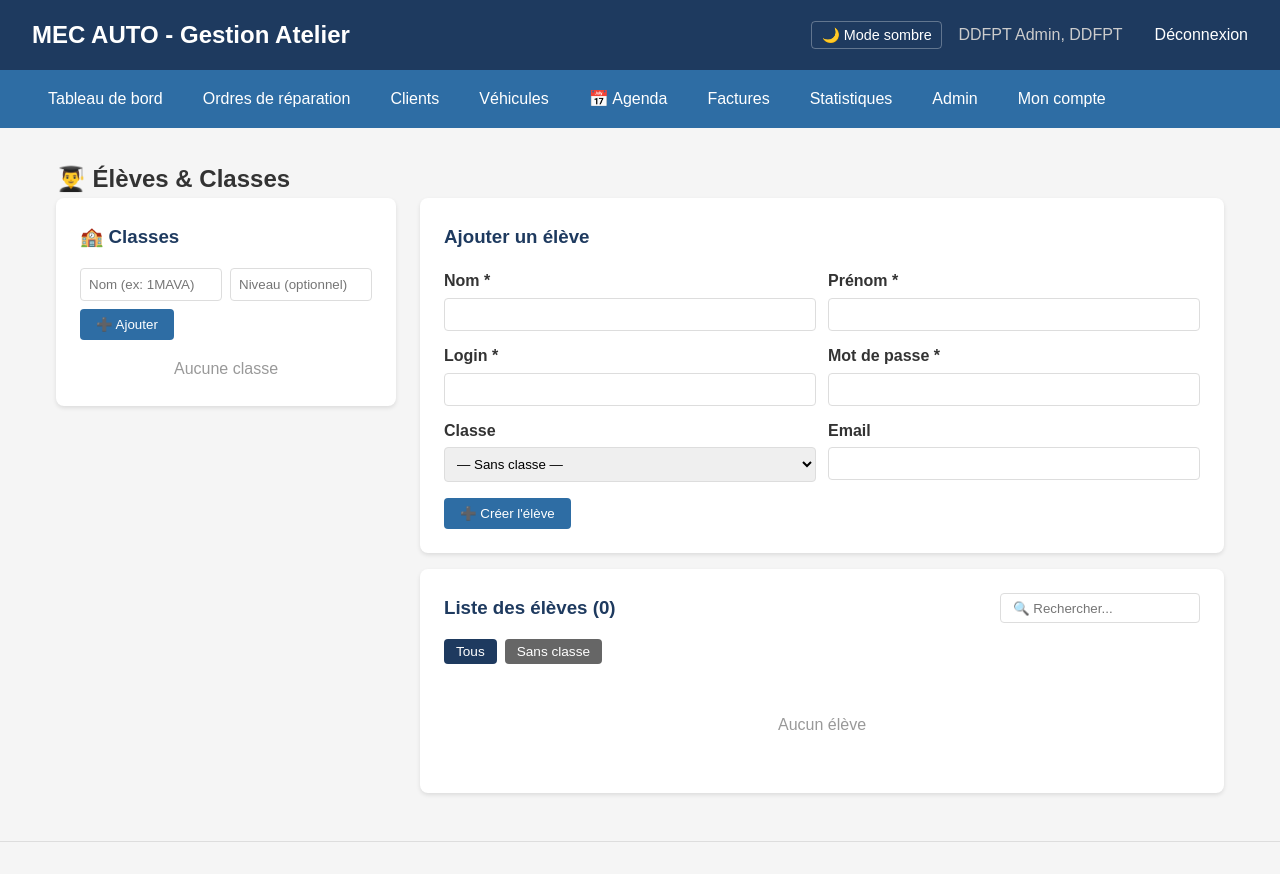
After one commit to cv2b79/meca-auto, a Flask app: page /settings/eleves in a window 1280 px wide. The commit adds this page. Run offline with Flask 3, Linux system fonts and the light colour scheme; a user stored in the database is signed in; data comes from the database, SQL or seed files in the repository; data that the repository does not hold is empty.

Commit message:
Gestion élèves/classes par enseignants : route /settings/eleves + permission manage_eleves + nav

```diff
--- a/app/routes/settings.py
+++ b/app/routes/settings.py
@@ -308,6 +308,122 @@ def _fournitures_redirect():
     if current_user.role == 'ddfpt':
         return redirect(url_for('settings.admin') + '#fournitures')
     return redirect(url_for('settings.fournitures'))
+
+
+@settings_bp.route('/eleves', methods=['GET', 'POST'])
+@login_required
+def eleves():
+    """Page de gestion des classes et élèves — accessible aux enseignants et DDFPT."""
+    if not current_user.can_manage_eleves():
+        flash('Accès refusé', 'error')
+        return redirect(url_for('main.index'))
+
+    if request.method == 'POST':
+        action = request.form.get('action')
+
+        # ── Classes ────────────────────────────────────────────────
+        if action == 'add_classe':
+            nom = request.form.get('nom', '').strip()
+            niveau = request.form.get('niveau', '').strip()
+            if nom:
+                if Classe.query.filter_by(nom=nom).first():
+                    flash('Une classe avec ce nom existe déjà', 'error')
+                else:
+                    db.session.add(Classe(nom=nom, niveau=niveau or None))
+                    db.session.commit()
+                    Log.log(current_user, 'add_classe', f'Classe créée : {nom}')
+                    flash(f'Classe « {nom} » créée', 'success')
+
+        elif action == 'edit_classe':
+            cls = Classe.query.get(request.form.get('id'))
+            if cls:
+                cls.nom = request.form.get('nom', cls.nom).strip()
+                cls.niveau = request.form.get('niveau', '').strip() or None
+                db.session.commit()
+                flash('Classe modifiée', 'success')
+
+        elif action == 'toggle_classe':
+            cls = Classe.query.get(request.form.get('id'))
+            if cls:
+                cls.actif = not cls.actif
+                db.session.commit()
+                flash(f'Classe {"activée" if cls.actif else "désactivée"}', 'success')
+
+        elif action == 'delete_classe':
+            # Seulement le DDFPT peut supprimer une classe
+            if current_user.role != 'ddfpt':
+                flash('Seul l\'administrateur peut supprimer une classe', 'error')
+            else:
+                cls = Classe.query.get(request.form.get('id'))
+                if cls:
+                    nb = User.query.filter_by(classe_id=cls.id).count()
+                    if nb > 0:
+                        flash(f'Impossible : {nb} élève(s) sont dans cette classe', 'error')
+                    else:
+                        nom_cls = cls.nom
+                        db.session.delete(cls)
+                        db.session.commit()
+                        flash(f'Classe « {nom_cls} » supprimée', 'success')
+
+        # ── Élèves ────────────────────────────────────────────────
+        elif action == 'add_eleve':
+            nom = request.form.get('nom', '').strip()
+            prenom = request.form.get('prenom', '').strip()
+            login = request.form.get('login', '').strip()
+            password = request.form.get('password', '').strip()
+            classe_id = request.form.get('classe_id') or None
+            email = request.form.get('email', '').strip() or None
+            if nom and prenom and login and password:
+                if User.query.filter_by(login=login).first():
+                    flash('Login déjà utilisé', 'error')
+                else:
+                    u = User(nom=nom, prenom=prenom, login=login, role='eleve',
+                             email=email, classe_id=int(classe_id) if classe_id else None)
+                    u.set_password(password)
+                    db.session.add(u)
+                    db.session.commit()
+                    Log.log(current_user, 'add_eleve', f'Élève créé : {prenom} {nom}', 'User', u.id)
+                    flash(f'Élève « {prenom} {nom} » créé', 'success')
+            else:
+                flash('Nom, prénom, login et mot de passe sont obligatoires', 'error')
+
+        elif action == 'edit_eleve':
+            u = User.query.get(request.form.get('id'))
+            if u and u.role == 'eleve':
+                u.nom = request.form.get('nom', u.nom).strip()
+                u.prenom = request.form.get('prenom', u.prenom).strip()
+                u.login = request.form.get('login', u.login).strip()
+                u.email = request.form.get('email', '').strip() or None
+                classe_id = request.form.get('classe_id')
+                u.classe_id = int(classe_id) if classe_id else None
+                new_pw = request.form.get('password', '').strip()
+                if new_pw:
+                    u.set_password(new_pw)
+                db.session.commit()
+                Log.log(current_user, 'edit_eleve', f'Élève modifié : {u.prenom} {u.nom}', 'User', u.id)
+                flash('Élève modifié', 'success')
+
+        elif action == 'toggle_eleve':
+            u = User.query.get(request.form.get('id'))
+            if u and u.role == 'eleve':
+                u.actif = not u.actif
+                db.session.commit()
+                flash(f'Élève {"activé" if u.actif else "désactivé"}', 'success')
+
+        elif action == 'delete_eleve':
+            u = User.query.get(request.form.get('id'))
+            if u and u.role == 'eleve':
+                nom_eleve = f'{u.prenom} {u.nom}'
+                uid = u.id
+                _cascade_delete_user(u)
+                Log.log(current_user, 'delete_eleve', f'Élève supprimé : {nom_eleve}', 'User', uid)
+                flash(f'Élève « {nom_eleve} » supprimé', 'success')
+
+        return redirect(url_for('settings.eleves'))
+
+    classes = Classe.query.order_by(Classe.nom).all()
+    eleves = User.query.filter_by(role='eleve').order_by(User.nom, User.prenom).all()
+    return render_template('settings/eleves.html', classes=classes, eleves=eleves)
 
 
 @settings_bp.route('/fournitures', methods=['GET', 'POST'])
--- a/app/templates/base.html
+++ b/app/templates/base.html
@@ -133,7 +133,8 @@
         <a href="{{ url_for('settings.fournitures') }}" {% if request.endpoint == 'settings.fournitures' %}class="active"{% endif %}>🧴 Fournitures</a>
         {% endif %}
         {% if current_user.role == 'enseignant' %}
-        <a href="{{ url_for('settings.checklist') }}" {% if request.endpoint == 'settings.checklist' %}class="active"{% endif %}>Checklist</a>
+        <a href="{{ url_for('settings.eleves') }}" {% if request.endpoint == 'settings.eleves' %}class="active"{% endif %}>👨‍🎓 Élèves</a>
+        <a href="{{ url_for('settings.checklist') }}" {% if request.endpoint == 'settings.checklist' %}class="active"{% endif %}>✅ Checklist</a>
         {% endif %}
         {% if current_user.role not in ['eleve'] %}
         <a href="{{ url_for('settings.mon_compte') }}" {% if request.endpoint == 'settings.mon_compte' %}class="active"{% endif %}>Mon compte</a>
--- /dev/null
+++ b/app/templates/settings/eleves.html
@@ -0,0 +1,294 @@
+{% extends "base.html" %}
+{% block title %}Gestion élèves & classes{% endblock %}
+{% block content %}
+
+<h2>👨‍🎓 Élèves & Classes</h2>
+
+<div style="display: grid; grid-template-columns: 340px 1fr; gap: 1.5rem; align-items: start;">
+
+  <!-- ══════════════════ CLASSES ══════════════════ -->
+  <div>
+    <div class="card">
+      <h3 style="margin-top:0;">🏫 Classes</h3>
+
+      <!-- Formulaire ajout classe -->
+      <form method="POST" style="display:flex; gap:.5rem; margin-bottom:1rem; flex-wrap:wrap;">
+        <input type="hidden" name="action" value="add_classe">
+        <input type="text" name="nom" placeholder="Nom (ex: 1MAVA)" required
+               style="flex:1; min-width:100px; padding:.5rem; border:1px solid #ddd; border-radius:4px;">
+        <input type="text" name="niveau" placeholder="Niveau (optionnel)"
+               style="flex:1; min-width:100px; padding:.5rem; border:1px solid #ddd; border-radius:4px;">
+        <button type="submit" class="btn" style="padding:.5rem 1rem;">➕ Ajouter</button>
+      </form>
+
+      <!-- Liste des classes -->
+      {% if classes %}
+      <table style="width:100%; font-size:.9rem;">
+        <thead>
+          <tr>
+            <th>Classe</th>
+            <th>Niveau</th>
+            <th style="text-align:center;">Élèves</th>
+            <th></th>
+          </tr>
+        </thead>
+        <tbody>
+        {% for cls in classes %}
+        {% set nb_eleves = eleves | selectattr('classe_id', 'equalto', cls.id) | list | length %}
+        <tr style="{% if not cls.actif %}opacity:.5;{% endif %}">
+          <td><strong>{{ cls.nom }}</strong></td>
+          <td style="color:#666;">{{ cls.niveau or '—' }}</td>
+          <td style="text-align:center;">{{ nb_eleves }}</td>
+          <td style="white-space:nowrap; text-align:right;">
+            <!-- Toggle actif -->
+            <form method="POST" style="display:inline;">
+              <input type="hidden" name="action" value="toggle_classe">
+              <input type="hidden" name="id" value="{{ cls.id }}">
+              <button type="submit" class="btn btn-secondary" style="padding:.2rem .5rem; font-size:.8rem;"
+                      title="{{ 'Désactiver' if cls.actif else 'Activer' }}">
+                {{ '✅' if cls.actif else '⬜' }}
+              </button>
+            </form>
+            {% if current_user.role == 'ddfpt' %}
+            <!-- Supprimer classe (DDFPT uniquement) -->
+            <form method="POST" style="display:inline;"
+                  onsubmit="return confirm('Supprimer la classe {{ cls.nom }} ?')">
+              <input type="hidden" name="action" value="delete_classe">
+              <input type="hidden" name="id" value="{{ cls.id }}">
+              <button type="submit" class="btn btn-danger" style="padding:.2rem .5rem; font-size:.8rem;">🗑️</button>
+            </form>
+            {% endif %}
+          </td>
+        </tr>
+        {% endfor %}
+        </tbody>
+      </table>
+      {% else %}
+      <p style="color:#999; text-align:center;">Aucune classe</p>
+      {% endif %}
+    </div>
+  </div>
+
+  <!-- ══════════════════ ÉLÈVES ══════════════════ -->
+  <div>
+    <div class="card">
+      <h3 style="margin-top:0;">Ajouter un élève</h3>
+      <form method="POST">
+        <input type="hidden" name="action" value="add_eleve">
+        <div style="display:grid; grid-template-columns:1fr 1fr; gap:.75rem;">
+          <div>
+            <label style="display:block; font-weight:bold; margin-bottom:.25rem;">Nom *</label>
+            <input type="text" name="nom" required style="width:100%; padding:.5rem; border:1px solid #ddd; border-radius:4px;">
+          </div>
+          <div>
+            <label style="display:block; font-weight:bold; margin-bottom:.25rem;">Prénom *</label>
+            <input type="text" name="prenom" required style="width:100%; padding:.5rem; border:1px solid #ddd; border-radius:4px;">
+          </div>
+          <div>
+            <label style="display:block; font-weight:bold; margin-bottom:.25rem;">Login *</label>
+            <input type="text" name="login" required style="width:100%; padding:.5rem; border:1px solid #ddd; border-radius:4px;">
+          </div>
+          <div>
+            <label style="display:block; font-weight:bold; margin-bottom:.25rem;">Mot de passe *</label>
+            <input type="password" name="password" required style="width:100%; padding:.5rem; border:1px solid #ddd; border-radius:4px;">
+          </div>
+          <div>
+            <label style="display:block; font-weight:bold; margin-bottom:.25rem;">Classe</label>
+            <select name="classe_id" style="width:100%; padding:.5rem; border:1px solid #ddd; border-radius:4px;">
+              <option value="">— Sans classe —</option>
+              {% for cls in classes if cls.actif %}
+              <option value="{{ cls.id }}">{{ cls.nom }}{% if cls.niveau %} ({{ cls.niveau }}){% endif %}</option>
+              {% endfor %}
+            </select>
+          </div>
+          <div>
+            <label style="display:block; font-weight:bold; margin-bottom:.25rem;">Email</label>
+            <input type="email" name="email" style="width:100%; padding:.5rem; border:1px solid #ddd; border-radius:4px;">
+          </div>
+        </div>
+        <button type="submit" class="btn" style="margin-top:1rem;">➕ Créer l'élève</button>
+      </form>
+    </div>
+
+    <!-- Liste élèves -->
+    <div class="card" style="margin-top:1rem;">
+      <div style="display:flex; justify-content:space-between; align-items:center; margin-bottom:1rem;">
+        <h3 style="margin:0;">Liste des élèves ({{ eleves|length }})</h3>
+        <input type="text" id="searchEleve" placeholder="🔍 Rechercher..." oninput="filterEleves()"
+               style="padding:.4rem .75rem; border:1px solid #ddd; border-radius:4px; width:200px;">
+      </div>
+
+      <!-- Filtre par classe -->
+      <div style="display:flex; gap:.5rem; flex-wrap:wrap; margin-bottom:1rem;">
+        <button class="btn btn-secondary filtre-classe active" data-classe="" onclick="filtreClasse(this, '')"
+                style="padding:.3rem .75rem; font-size:.85rem;">Tous</button>
+        {% for cls in classes %}
+        <button class="btn btn-secondary filtre-classe" data-classe="{{ cls.id }}" onclick="filtreClasse(this, '{{ cls.id }}')"
+                style="padding:.3rem .75rem; font-size:.85rem;">{{ cls.nom }}</button>
+        {% endfor %}
+        <button class="btn btn-secondary filtre-classe" data-classe="0" onclick="filtreClasse(this, '0')"
+                style="padding:.3rem .75rem; font-size:.85rem;">Sans classe</button>
+      </div>
+
+      {% if eleves %}
+      <table id="tableEleves" style="width:100%;">
+        <thead>
+          <tr>
+            <th>Nom</th>
+            <th>Prénom</th>
+            <th>Login</th>
+            <th>Classe</th>
+            <th>État</th>
+            <th></th>
+          </tr>
+        </thead>
+        <tbody>
+        {% for u in eleves %}
+        <tr data-classe="{{ u.classe_id or '0' }}" data-nom="{{ u.nom|lower }} {{ u.prenom|lower }}"
+            style="{% if not u.actif %}opacity:.5;{% endif %}">
+          <td><strong>{{ u.nom }}</strong></td>
+          <td>{{ u.prenom }}</td>
+          <td style="font-family:monospace; color:#555;">{{ u.login }}</td>
+          <td>
+            {% if u.classe %}
+            <span style="background:#e3f2fd; padding:.2rem .5rem; border-radius:4px; font-size:.85rem;">{{ u.classe.nom }}</span>
+            {% else %}
+            <span style="color:#999; font-size:.85rem;">—</span>
+            {% endif %}
+          </td>
+          <td>
+            {% if u.actif %}
+            <span style="color:#28a745; font-size:.85rem;">✅ Actif</span>
+            {% else %}
+            <span style="color:#dc3545; font-size:.85rem;">⛔ Inactif</span>
+            {% endif %}
+          </td>
+          <td style="white-space:nowrap; text-align:right;">
+            <!-- Bouton modifier -->
+            <button type="button" class="btn btn-secondary" style="padding:.2rem .5rem; font-size:.8rem;"
+                    onclick="openEditModal({{ u.id }}, '{{ u.nom }}', '{{ u.prenom }}', '{{ u.login }}', '{{ u.email or '' }}', '{{ u.classe_id or '' }}')">
+              ✏️
+            </button>
+            <!-- Toggle actif -->
+            <form method="POST" style="display:inline;">
+              <input type="hidden" name="action" value="toggle_eleve">
+              <input type="hidden" name="id" value="{{ u.id }}">
+              <button type="submit" class="btn btn-secondary" style="padding:.2rem .5rem; font-size:.8rem;"
+                      title="{{ 'Désactiver' if u.actif else 'Activer' }}">
+                {{ '⛔' if u.actif else '✅' }}
+              </button>
+            </form>
+            <!-- Supprimer -->
+            <form method="POST" style="display:inline;"
+                  onsubmit="return confirm('Supprimer {{ u.prenom }} {{ u.nom }} ? Toutes ses interventions seront supprimées.')">
+              <input type="hidden" name="action" value="delete_eleve">
+              <input type="hidden" name="id" value="{{ u.id }}">
+              <button type="submit" class="btn btn-danger" style="padding:.2rem .5rem; font-size:.8rem;">🗑️</button>
+            </form>
+          </td>
+        </tr>
+        {% endfor %}
+        </tbody>
+      </table>
+      {% else %}
+      <p style="color:#999; text-align:center; padding:2rem;">Aucun élève</p>
+      {% endif %}
+    </div>
+  </div>
+</div>
+
+<!-- ══════════ MODAL ÉDITION ÉLÈVE ══════════ -->
+<div id="editModal" style="display:none; position:fixed; inset:0; background:rgba(0,0,0,.5); z-index:1000; align-items:center; justify-content:center;">
+  <div style="background:white; padding:2rem; border-radius:8px; width:480px; max-width:95vw;">
+    <h3 style="margin-top:0;">✏️ Modifier l'élève</h3>
+    <form method="POST" id="editForm">
+      <input type="hidden" name="action" value="edit_eleve">
+      <input type="hidden" name="id" id="edit_id">
+      <div style="display:grid; grid-template-columns:1fr 1fr; gap:.75rem;">
+        <div>
+          <label style="display:block; font-weight:bold; margin-bottom:.25rem;">Nom</label>
+          <input type="text" name="nom" id="edit_nom" required style="width:100%; padding:.5rem; border:1px solid #ddd; border-radius:4px;">
+        </div>
+        <div>
+          <label style="display:block; font-weight:bold; margin-bottom:.25rem;">Prénom</label>
+          <input type="text" name="prenom" id="edit_prenom" required style="width:100%; padding:.5rem; border:1px solid #ddd; border-radius:4px;">
+        </div>
+        <div>
+          <label style="display:block; font-weight:bold; margin-bottom:.25rem;">Login</label>
+          <input type="text" name="login" id="edit_login" required style="width:100%; padding:.5rem; border:1px solid #ddd; border-radius:4px;">
+        </div>
+        <div>
+          <label style="display:block; font-weight:bold; margin-bottom:.25rem;">Nouveau mot de passe <small style="color:#999;">(laisser vide = inchangé)</small></label>
+          <input type="password" name="password" id="edit_password" style="width:100%; padding:.5rem; border:1px solid #ddd; border-radius:4px;">
+        </div>
+        <div>
+          <label style="display:block; font-weight:bold; margin-bottom:.25rem;">Classe</label>
+          <select name="classe_id" id="edit_classe" style="width:100%; padding:.5rem; border:1px solid #ddd; border-radius:4px;">
+            <option value="">— Sans classe —</option>
+            {% for cls in classes %}
+            <option value="{{ cls.id }}">{{ cls.nom }}</option>
+            {% endfor %}
+          </select>
+        </div>
+        <div>
+          <label style="display:block; font-weight:bold; margin-bottom:.25rem;">Email</label>
+          <input type="email" name="email" id="edit_email" style="width:100%; padding:.5rem; border:1px solid #ddd; border-radius:4px;">
+        </div>
+      </div>
+      <div style="display:flex; gap:1rem; justify-content:flex-end; margin-top:1.5rem;">
+        <button type="button" class="btn btn-secondary" onclick="closeModal()">Annuler</button>
+        <button type="submit" class="btn">💾 Enregistrer</button>
+      </div>
+    </form>
+  </div>
+</div>
+
+<script>
+function openEditModal(id, nom, prenom, login, email, classeId) {
+    document.getElementById('edit_id').value = id;
+    document.getElementById('edit_nom').value = nom;
+    document.getElementById('edit_prenom').value = prenom;
+    document.getElementById('edit_login').value = login;
+    document.getElementById('edit_email').value = email;
+    document.getElementById('edit_password').value = '';
+    const sel = document.getElementById('edit_classe');
+    sel.value = classeId || '';
+    document.getElementById('editModal').style.display = 'flex';
+}
+function closeModal() {
+    document.getElementById('editModal').style.display = 'none';
+}
+document.getElementById('editModal').addEventListener('click', function(e) {
+    if (e.target === this) closeModal();
+});
+
+// Recherche texte
+function filterEleves() {
+    const q = document.getElementById('searchEleve').value.toLowerCase();
+    document.querySelectorAll('#tableEleves tbody tr').forEach(row => {
+        const nom = row.dataset.nom || '';
+        row.style.display = nom.includes(q) ? '' : 'none';
+    });
+}
+
+// Filtre par classe
+let classeActive = '';
+function filtreClasse(btn, classeId) {
+    classeActive = classeId;
+    document.querySelectorAll('.filtre-classe').forEach(b => b.classList.remove('active'));
+    btn.classList.add('active');
+    document.querySelectorAll('#tableEleves tbody tr').forEach(row => {
+        if (!classeId) {
+            row.style.display = '';
+        } else {
+            row.style.display = (row.dataset.classe === classeId) ? '' : 'none';
+        }
+    });
+}
+</script>
+
+<style>
+.filtre-classe.active { background: #1E3A5F !important; color: white !important; }
+</style>
+
+{% endblock %}
```
Also changed, not shown: app/models.py (+6 -3 lines).
